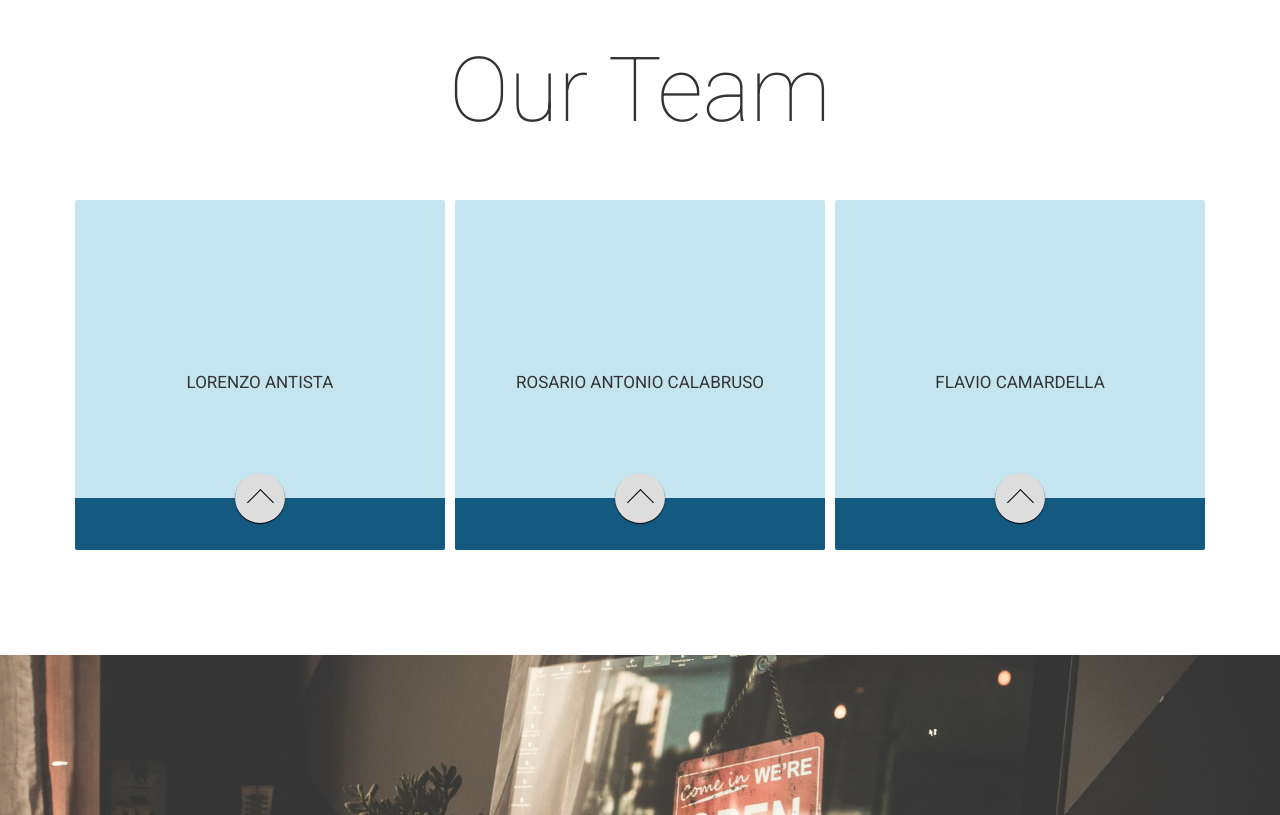
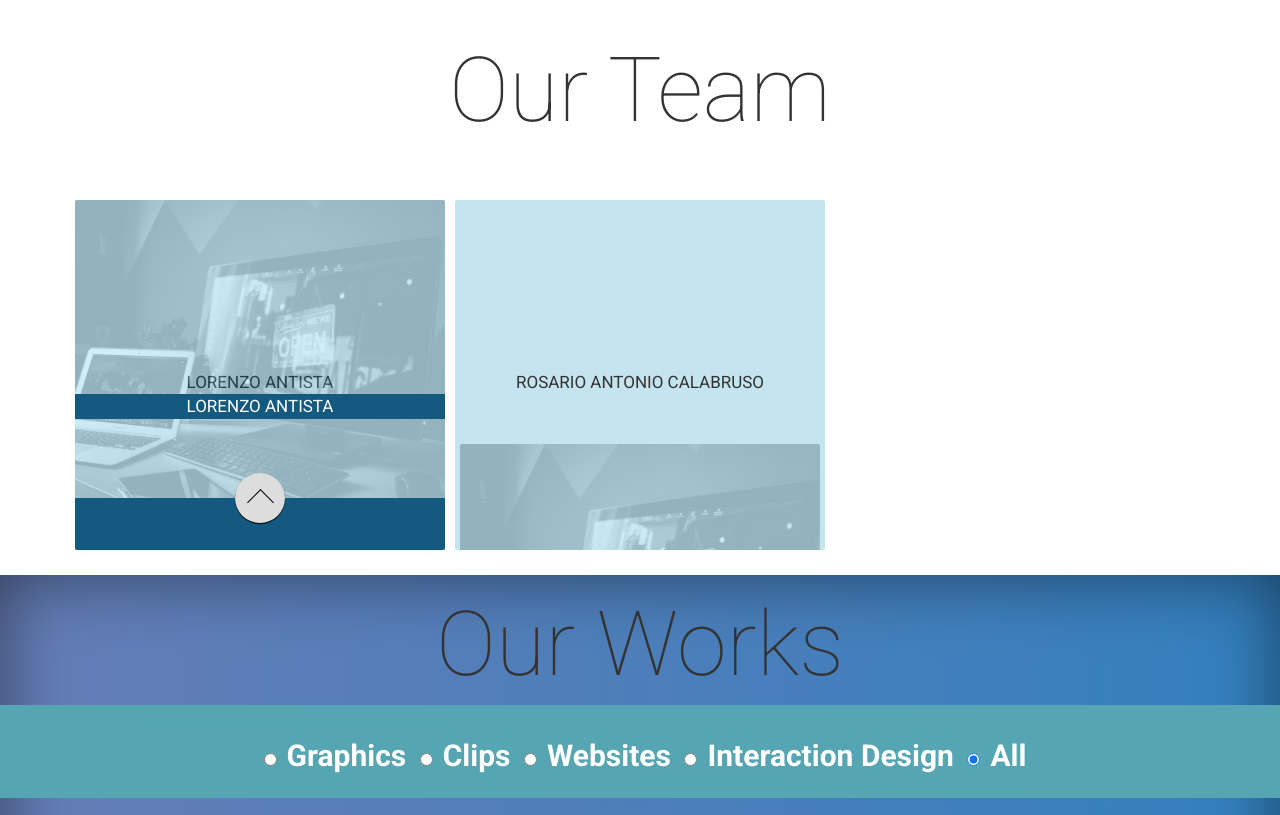
Before and after one commit to nghelo/IED_3_WEBSITE, a PHP site: page / in a window 1280 px wide; the page is wider, and only the part inside the window is pictured. Shown: the part 760-1575 px from the top of that part. Run offline with PHP 8.4, Linux system fonts and the light colour scheme; some libraries are stand-ins or nearby versions.

Commit message:
inseriti effetti background + color del team

```diff
--- a/css/style.css
+++ b/css/style.css
@@ -180,6 +180,34 @@
     padding-top: 170px;
     margin-top: 50px;
 
+}
+
+#team .element .background_effect {
+	position: absolute;
+	top: 0;
+	bottom: 0;
+	right: 0;
+	left: 0;
+	background-image: url("../images/fixed_photo.jpeg");
+	background-size: cover;
+	background-position: center;
+	opacity: 0.3;
+}
+
+#team .element .color_effect {
+	position: absolute;
+	top: 0;
+	bottom: 0;
+	left: 0;
+	right: 0;
+	background-color: #c4e5f0;
+	mix-blend-mode: color;
+}
+
+#team .element .name {
+	position: relative;
+	color: white;
+	background-color: #14597f;
 }
 
 #team .window {
--- a/inc/team.php
+++ b/inc/team.php
@@ -10,6 +10,10 @@
 	  		<div class="element">
 
 	  		Lorenzo Antista
+	  			<div class="background_effect"></div>
+	  			<div class="color_effect"></div>
+
+	  			<div class="name">Lorenzo Antista </div>
 
 	  			<div class="window">
 
@@ -42,6 +46,12 @@
 	  		</div>
 
 	  		<div class="element"> Rosario Antonio Calabruso
+	  		<div class="element">
+
+	  			<div class="background_effect"></div>
+	  			<div class="color_effect"></div>
+
+	  			<div class="name">Rosario Antonio Calabruso</div>
 
 	  		<div class="window">
 
@@ -74,6 +84,13 @@
 
 	  		</div>
 	  		<div class="element"> Flavio Camardella
+	  		<div class="element">
+
+	  			<div class="background_effect"></div>
+	  			<div class="color_effect"></div>
+
+	  			<div class="name">Flavio Camardella </div>
+
 	  				<div class="window">
 
 	  				<span class="quote">Game Developer</span>
@@ -104,8 +121,18 @@
 
 	  		</div>
 	  		<div class="element"> Simone Di Carluccio
+	  		<div class="element">
+
+
+
+	  			<div class="background_effect"></div>
+	  			<div class="color_effect"></div>
+
+	  			<div class="name">Simone Di Carluccio </div>
 
 	  		<div class="window">
+
+
 
 	  				<span class="quote">UX Designer</span>
 
@@ -133,6 +160,13 @@
 
 	  		</div>
 	  		<div class="element"> Valentina Tiziana Manfredi
+	  		<div class="element">
+
+
+	  			<div class="background_effect"></div>
+	  			<div class="color_effect"></div>
+
+	  			<div class="name">Valentina Tiziana Manfredi </div>
 
 					<div class="window">
 
@@ -162,6 +196,13 @@
 
 	  		</div>
 	  		<div class="element"> Giuseppe Vittorio Mannino
+	  		<div class="element">
+
+
+	  			<div class="background_effect"></div>
+	  			<div class="color_effect"></div>
+
+	  			<div class="name">Giuseppe Vittorio Mannino </div>
 
 	  				<div class="window">
 
@@ -192,6 +233,13 @@
 
 	  		</div>
 	  		<div class="element"> Riccardo Piccialuti
+	  		<div class="element">
+
+
+	  			<div class="background_effect"></div>
+	  			<div class="color_effect"></div>
+
+	  			<div class="name">Riccardo Piccialuti </div>
 
 	  				<div class="window">
 
@@ -221,6 +269,13 @@
 
 	  		</div>
 	  		<div class="element"> Francesca Piccoli
+	  		<div class="element">
+
+
+	  			<div class="background_effect"></div>
+	  			<div class="color_effect"></div>
+
+	  			<div class="name">Francesca Piccoli </div>
 
 	  				<div class="window">
 
@@ -250,6 +305,13 @@
 
 	  		</div>
 	  		<div class="element"> Riccardo Zianna
+	  		<div class="element">
+
+
+	  			<div class="background_effect"></div>
+	  			<div class="color_effect"></div>
+
+	  			<div class="name">Riccardo Zianna </div>
 
 
 	  				<div class="window">
```
